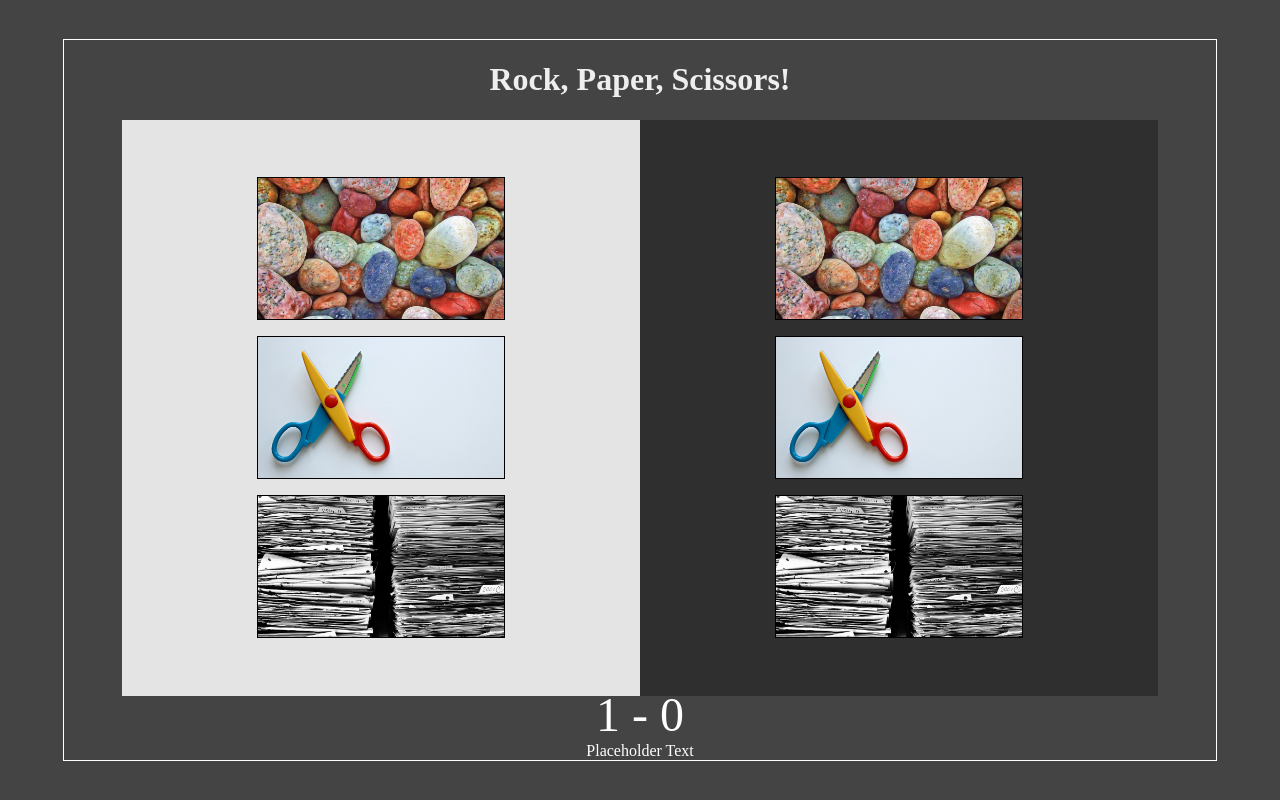
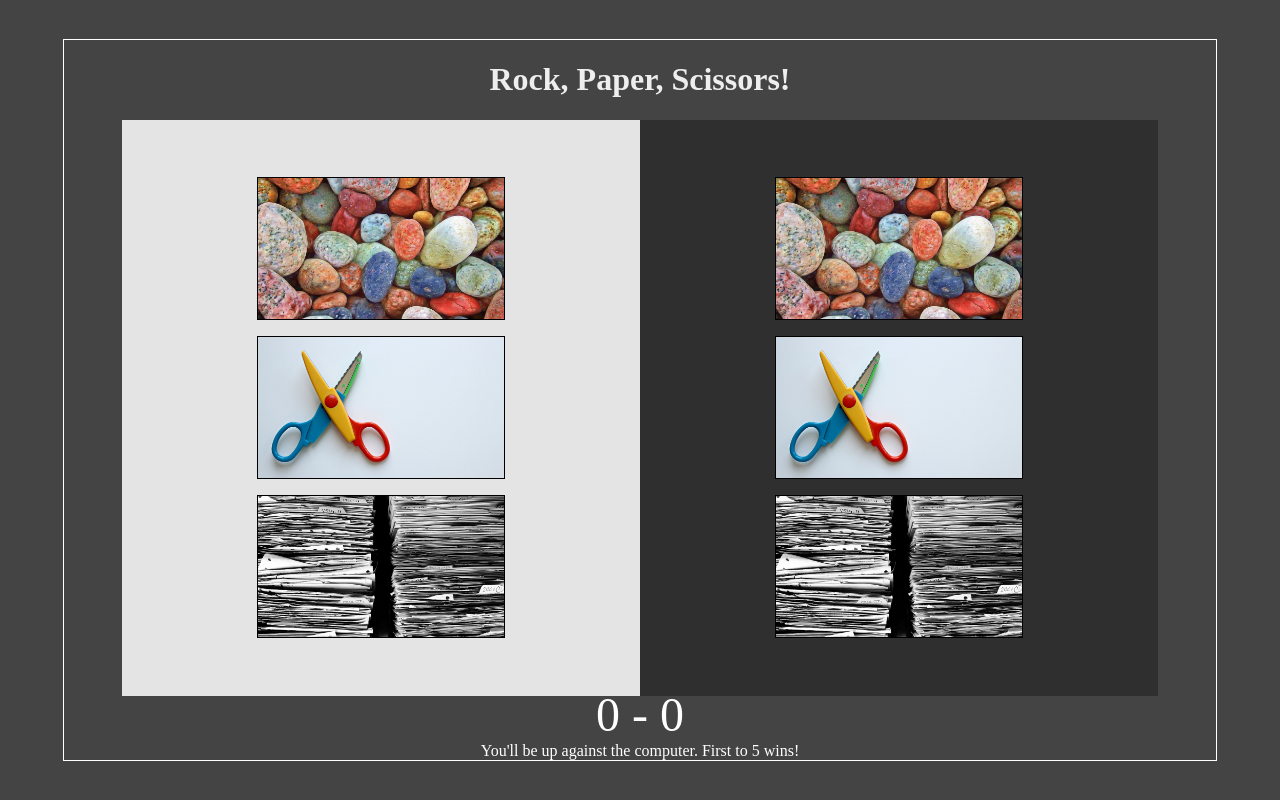
Before and after one commit to jwhudson/rock_paper_scissors, a plain HTML site: page index.html in a window 1280 px wide. Drawn offline with Linux system fonts and the light colour scheme.

Commit message:
Refactor index.js

```diff
--- a/index.html
+++ b/index.html
@@ -31,10 +31,10 @@
         </div>
         <div class="bottom-text">
             <div class="score-container">
-                <p class="game-score">1 - 0</p>
+                <p class="game-score"></p>
             </div>
             <div class="game-messages">
-                <p class="game-text">Placeholder Text</p>
+                <p class="game-text"></p>
             </div>
         </div>
     </div>
--- a/index.js
+++ b/index.js
@@ -1,5 +1,16 @@
+const buttons = document.querySelectorAll(".player-side .box");
+const gameText = document.querySelector(".game-text");
+const gameScore = document.querySelector(".game-score");
+
+buttons.forEach((button) => {
+    button.addEventListener('click', function() { playRound(this)});
+});
+
+
 let playerScore = 0;
 let computerScore = 0;
+
+welcomeMessage();
 
 async function playRound(playerChoice)
 {
@@ -24,7 +35,6 @@ async function playRound(playerChoice)
         computerScore = 0;
         welcomeMessage();
     }
-
 }
 
 function getComputerChoice()
@@ -89,6 +99,7 @@ function declareRoundWinner(roundWinner)
 
 async function welcomeMessage()
 {
+    gameScore.textContent = "0 - 0";
     gameText.textContent = gameMessages(1);
     await justASecond();
     gameText.textContent = gameMessages(2);
@@ -127,11 +138,6 @@ async function justASecond()
     await new Promise(resolve => setTimeout(resolve, 3000));
 }
 
-
-const buttons = document.querySelectorAll(".player-side .box");
-const gameText = document.querySelector(".game-text");
-const gameScore = document.querySelector(".game-score");
-
 function updateGameScore(playerScore, computerScore)
 {
     let outputMessage = `${playerScore} - ${computerScore}`;
@@ -169,7 +175,3 @@ function gameMessages(lastAction)
     }
     return outputMessage;
 }
-
-buttons.forEach((button) => {
-    button.addEventListener('click', function() { playRound(this)});
-});
```
